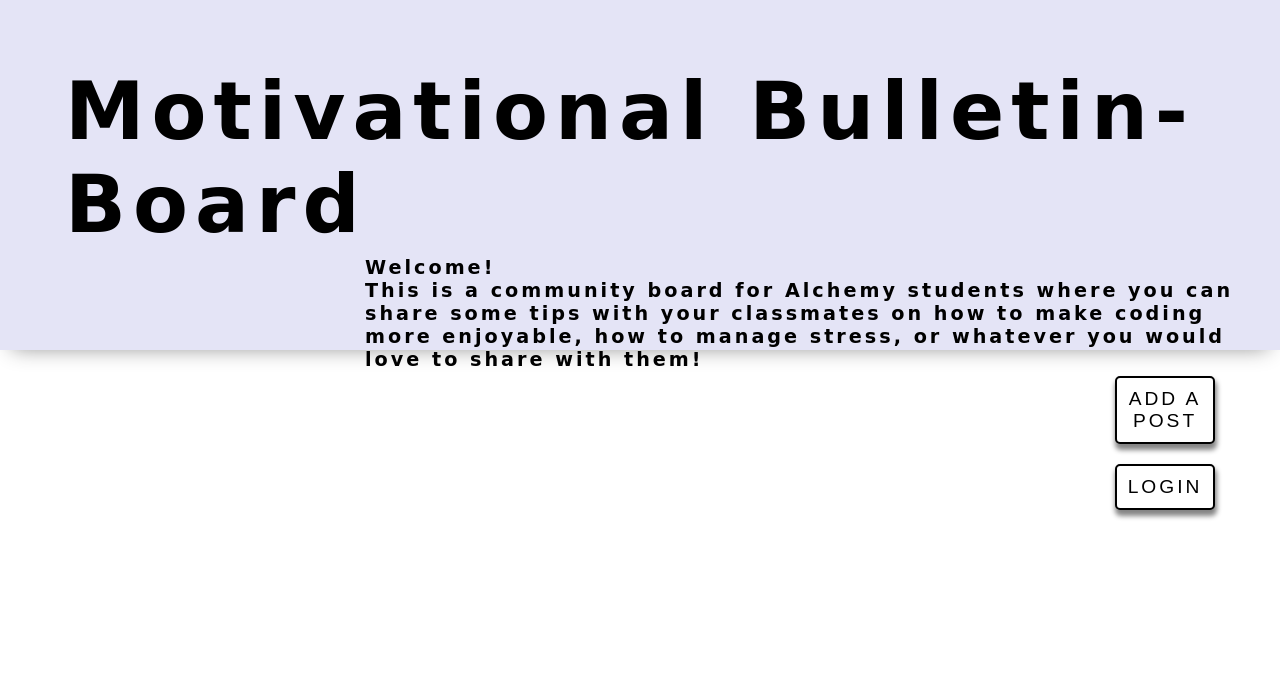
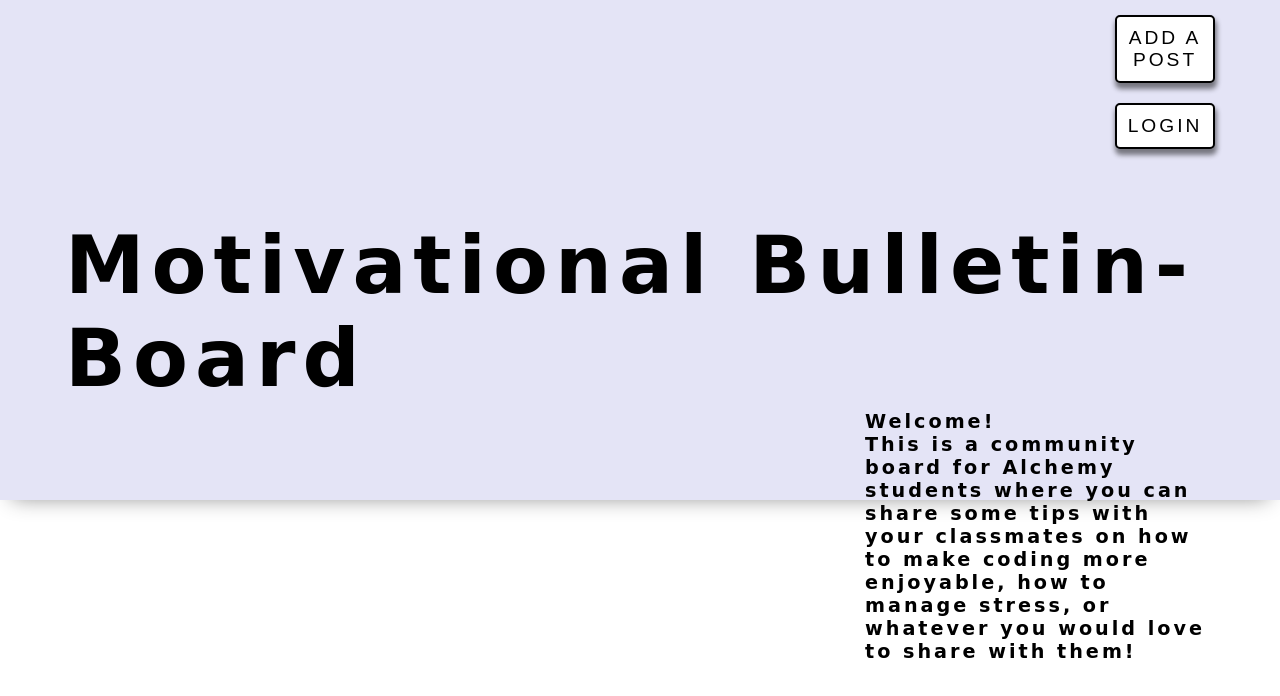
Before and after one commit to Alejae1998/bulletin-board, a plain HTML site: page index.html in a window 1280 px wide. Shown: the top 696 px of the page. Drawn offline with nearby package versions, Linux system fonts and the light colour scheme.

Commit message:
fixed css styling to make buttons clickable

```diff
--- a/index.html
+++ b/index.html
@@ -33,16 +33,16 @@
 
     <body>
         <header>
+            <div id="nav">
+                <button id="create">Add a post</button>
+                <button id="auth-btn">Login</button>
+            </div>
             <h1>Motivational Bulletin-Board</h1>
             <h2>
                 Welcome!<br />This is a community board for Alchemy students where you can share
                 some tips with your classmates on how to make coding more enjoyable, how to manage
                 stress, or whatever you would love to share with them!
             </h2>
-            <div id="nav">
-                <button id="create">Add a post</button>
-                <button id="auth-btn">Login</button>
-            </div>
         </header>
         <main>
             <div id="bulletin-board"></div>
--- a/styles/styles.css
+++ b/styles/styles.css
@@ -61,15 +61,17 @@ header {
     align-items: stretch;
     background-color: #e4e4f6;
     color: black;
-    height: var(--header-height);
+    height: 500px;
     box-shadow: var(--shadow);
     padding: 15px;
     margin-bottom: 30px;
 }
 
-h2 {
+header h2 {
     font-size: 1.2rem;
     font-weight: bold;
+    padding-right: 50px;
+    padding-left: 500px;
 }
 
 .gutter-right {
```
